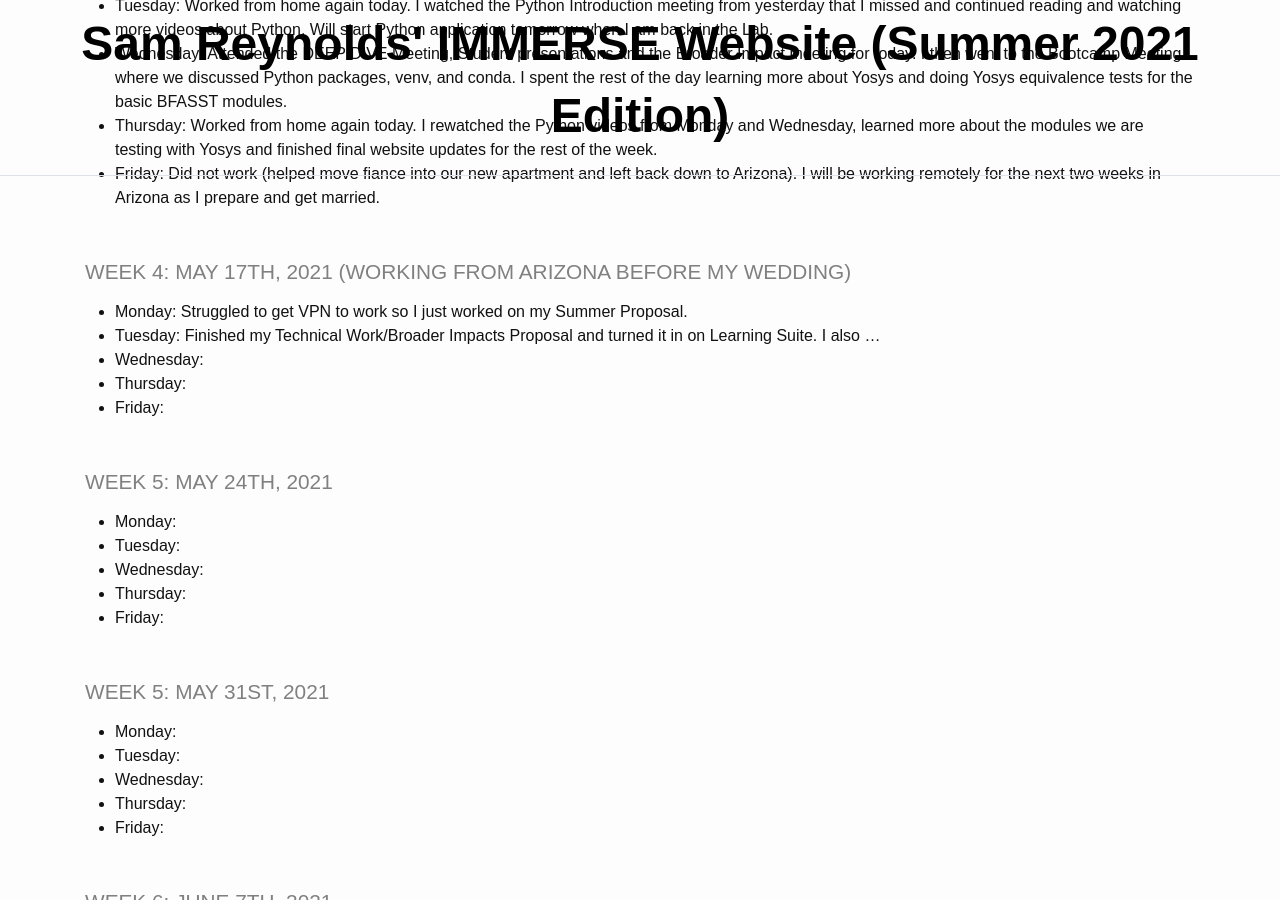
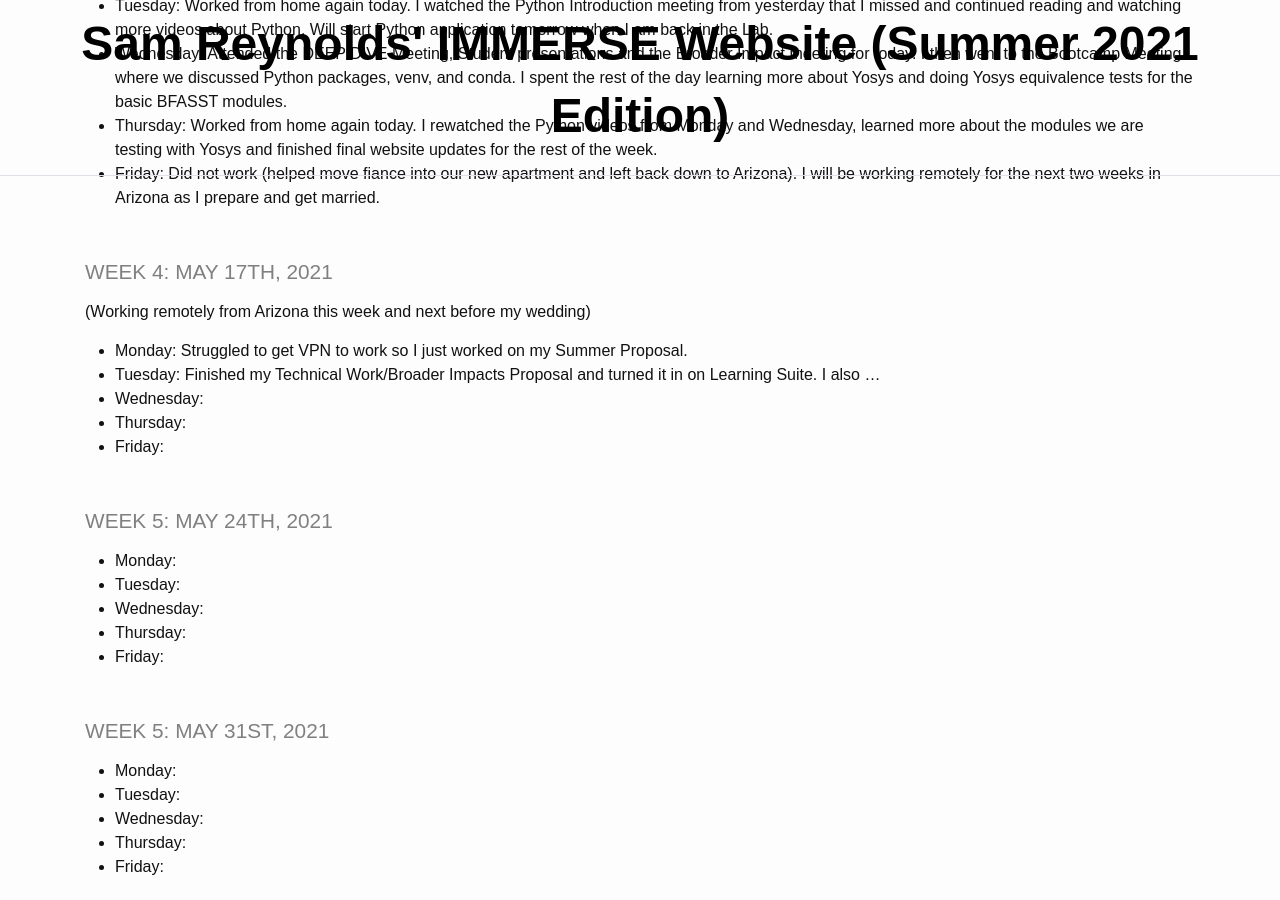
Before and after one commit to TheDHCreator/thedhcreator.github.io, a Jekyll site: the page built from _pages/log.md, in a window 1280 px wide and 900 px high, scrolled down 1072 px. Built offline with Jekyll 4.4.1, drawn with Linux system fonts in a browser that asks for light colours.

Commit message:
Update for Tuesday

```diff
--- a/_pages/log.md
+++ b/_pages/log.md
@@ -27,7 +27,9 @@ title: IMMERSE Log
 * **Thursday**: Worked from home again today. I rewatched the Python videos from Monday and Wednesday, learned more about the modules we are testing with Yosys and finished final website updates for the rest of the week.
 * **Friday**: Did not work (helped move fiance into our new apartment and left back down to Arizona). I will be working remotely for the next two weeks in Arizona as I prepare and get married.
 
-### Week 4: May 17th, 2021 (Working from Arizona before my Wedding)
+### Week 4: May 17th, 2021
+
+(Working remotely from Arizona this week and next before my wedding)
 
 * **Monday**: Struggled to get VPN to work so I just worked on my Summer Proposal.
 * **Tuesday**: Finished my Technical Work/Broader Impacts Proposal and turned it in on Learning Suite. I also ...
```
